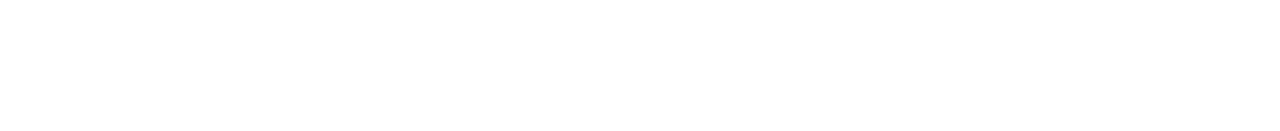
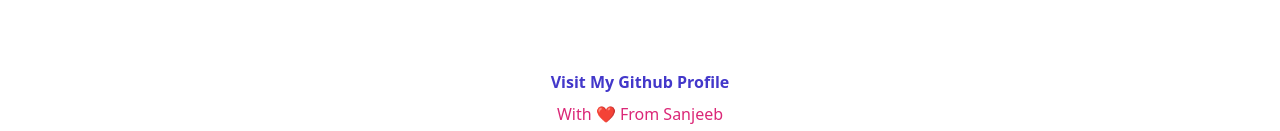
Before and after one commit to sanjeebsomu/google-keep, a React (Create React App) app: page / in a window 1280 px wide. Shown: the part 666-797 px from the top of the page. Built offline with nearby package versions, Linux system fonts and the light colour scheme.

Commit message:
Added Custom Text and Github Link

```diff
--- a/src/App.js
+++ b/src/App.js
@@ -86,6 +86,10 @@
       <Header />
       { show? <Input takeNote={takeNote}/> : <MaxInput minInput={minInput} handleInput={handleInput} handleUpdate={handleUpdate} newNote={newNote} addNote={addNote} notes={notes} toggleAdd = {toggleAdd} setToggleAdd = {setToggleAdd}/> }
       <Notes notes={notes} setNotes = {setNotes} handleUpdate={handleUpdate}/>
+      <div className='flex justify-center pb-2'>
+        <a className='text-indigo-700 font-semibold fixed bottom-10' href="https://github.com/sanjeebsomu" target="_blank" rel="noopener noreferrer">Visit My Github Profile</a>
+        <p className='text-pink-600 fixed bottom-2'>With ❤ From Sanjeeb</p>
+      </div>
     </>
   );
 }
```
